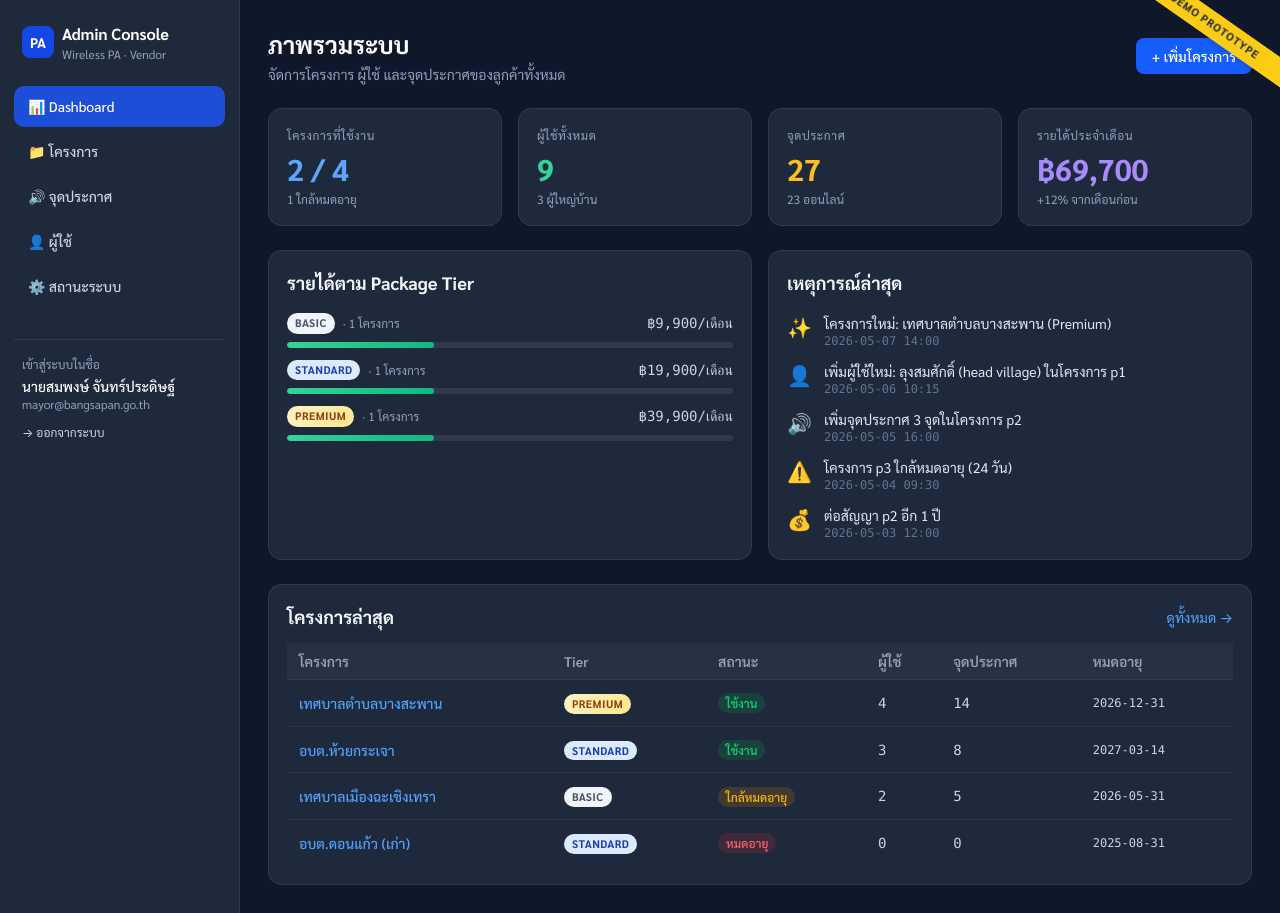
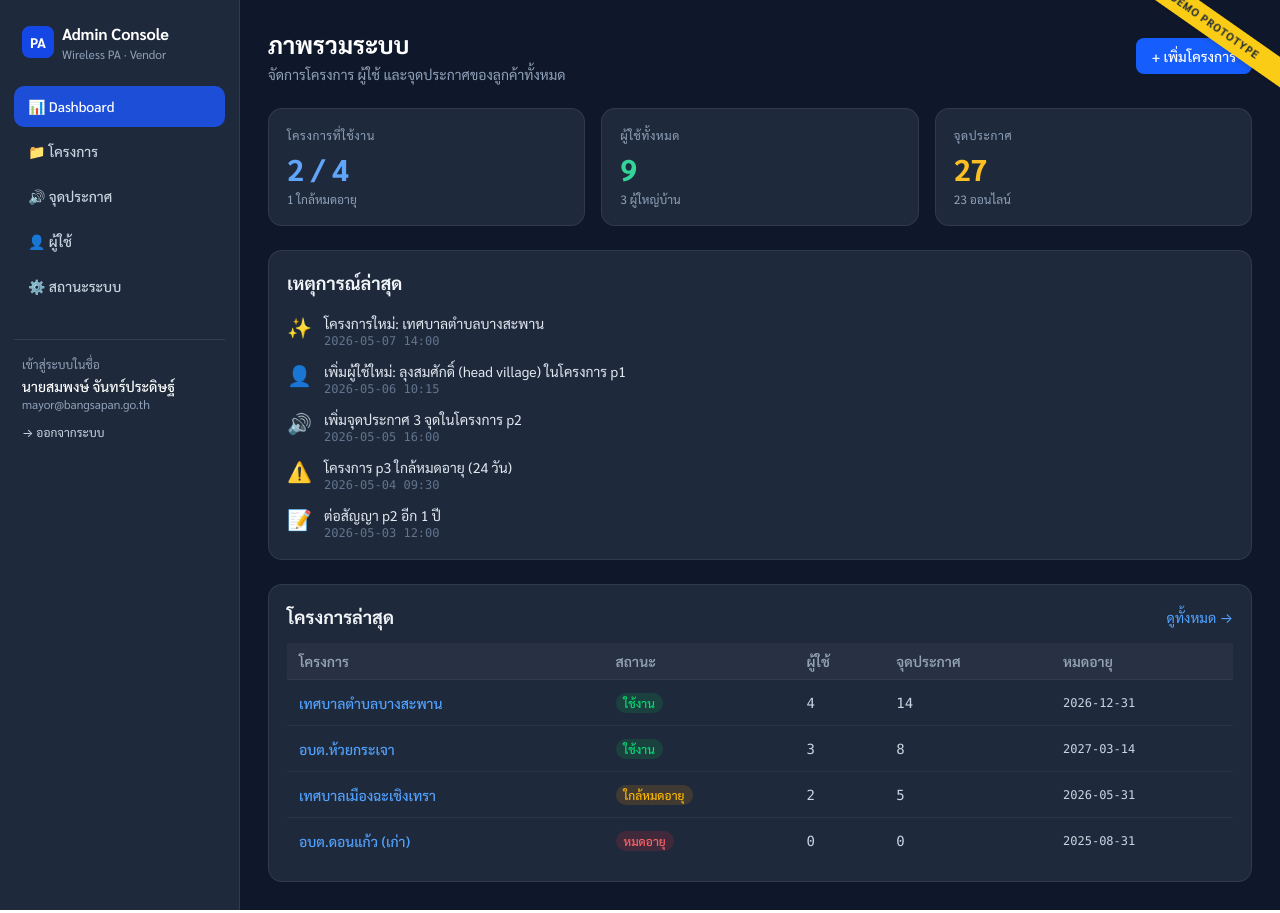
Before and after one commit to AuttakornC/TPK-IP-Phone, a Next.js app: page /admin/dashboard in a window 1280 px wide. Built offline with nearby package versions, Linux system fonts and the light colour scheme.

Commit message:
remove all package tier

```diff
--- a/src/app/admin/dashboard/page.tsx
+++ b/src/app/admin/dashboard/page.tsx
@@ -2,18 +2,16 @@
 
 import Link from 'next/link';
 import AdminShell from '@/components/AdminShell';
-import MeterBar from '@/components/ui/MeterBar';
 import StatCard from '@/components/ui/StatCard';
 import StatusPill from '@/components/ui/StatusPill';
-import TierBadge from '@/components/ui/TierBadge';
-import { PACKAGE_TIERS, PROJECTS, SPEAKERS, USERS } from '@/lib/mock';
+import { PROJECTS, SPEAKERS, USERS } from '@/lib/mock';
 
 const ACTIVITY = [
-  { t: '2026-05-07 14:00', icon: '✨', text: 'โครงการใหม่: เทศบาลตำบลบางสะพาน (Premium)' },
+  { t: '2026-05-07 14:00', icon: '✨', text: 'โครงการใหม่: เทศบาลตำบลบางสะพาน' },
   { t: '2026-05-06 10:15', icon: '👤', text: 'เพิ่มผู้ใช้ใหม่: ลุงสมศักดิ์ (head village) ในโครงการ p1' },
   { t: '2026-05-05 16:00', icon: '🔊', text: 'เพิ่มจุดประกาศ 3 จุดในโครงการ p2' },
   { t: '2026-05-04 09:30', icon: '⚠️', text: 'โครงการ p3 ใกล้หมดอายุ (24 วัน)' },
-  { t: '2026-05-03 12:00', icon: '💰', text: 'ต่อสัญญา p2 อีก 1 ปี' },
+  { t: '2026-05-03 12:00', icon: '📝', text: 'ต่อสัญญา p2 อีก 1 ปี' },
 ];
 
 export default function AdminDashboardPage() {
@@ -28,7 +26,6 @@ export default function AdminDashboardPage() {
     { label: 'โครงการที่ใช้งาน', value: `${activeProjects} / ${PROJECTS.length}`, hint: `${expiring} ใกล้หมดอายุ`, color: '#60a5fa' },
     { label: 'ผู้ใช้ทั้งหมด', value: String(totalAccounts), hint: `${headVillages} ผู้ใหญ่บ้าน`, color: '#34d399' },
     { label: 'จุดประกาศ', value: String(totalSpeakers), hint: `${onlineSpeakers} ออนไลน์`, color: '#fbbf24' },
-    { label: 'รายได้ประจำเดือน', value: '฿69,700', hint: '+12% จากเดือนก่อน', color: '#a78bfa' },
   ];
 
   return (
@@ -41,37 +38,13 @@ export default function AdminDashboardPage() {
         <Link href="/admin/projects" className="px-4 py-2 bg-blue-600 hover:bg-blue-700 text-white rounded-lg text-sm font-medium">+ เพิ่มโครงการ</Link>
       </div>
 
-      <section className="grid grid-cols-2 md:grid-cols-4 gap-4 mb-6">
+      <section className="grid grid-cols-2 md:grid-cols-3 gap-4 mb-6">
         {stats.map(s => (
           <StatCard key={s.label} variant="admin" label={s.label} value={s.value} hint={s.hint} accent={s.color} />
         ))}
       </section>
 
-      <div className="grid grid-cols-1 lg:grid-cols-2 gap-4 mb-6">
-        <section className="admin-card">
-          <h2 className="text-lg font-bold mb-4">รายได้ตาม Package Tier</h2>
-          <div className="space-y-3">
-            {PACKAGE_TIERS.map(t => {
-              const count = PROJECTS.filter(p => p.tier === t.id && p.status !== 'expired').length;
-              const total = PROJECTS.filter(p => p.status !== 'expired').length;
-              const pct = total > 0 ? Math.round((count / total) * 100) : 0;
-              return (
-                <div key={t.id}>
-                  <div className="flex items-center justify-between mb-2">
-                    <div className="flex items-center gap-2">
-                      <TierBadge tier={t.id} />
-                      <span className="text-xs text-slate-400">· {count} โครงการ</span>
-                    </div>
-                    <span className="text-sm font-mono text-slate-300">{t.price}</span>
-                  </div>
-                  <MeterBar value={pct} variant="ok" trackStyle={{ background: 'rgba(255,255,255,0.08)' }} />
-                </div>
-              );
-            })}
-          </div>
-        </section>
-
-        <section className="admin-card">
+      <section className="admin-card mb-6">
         <h2 className="text-lg font-bold mb-4">เหตุการณ์ล่าสุด</h2>
         <ul className="space-y-3 text-sm">
           {ACTIVITY.map((a, i) => (
@@ -85,7 +58,6 @@ export default function AdminDashboardPage() {
           ))}
         </ul>
       </section>
-      </div>
 
       <section className="admin-card">
         <div className="flex items-center justify-between mb-3">
@@ -97,7 +69,6 @@ export default function AdminDashboardPage() {
             <thead>
               <tr className="text-left">
                 <th className="px-3 py-2 font-semibold">โครงการ</th>
-                <th className="px-3 py-2 font-semibold">Tier</th>
                 <th className="px-3 py-2 font-semibold">สถานะ</th>
                 <th className="px-3 py-2 font-semibold">ผู้ใช้</th>
                 <th className="px-3 py-2 font-semibold">จุดประกาศ</th>
@@ -113,7 +84,6 @@ export default function AdminDashboardPage() {
                     <td className="px-3 py-3">
                       <Link href={`/admin/projects/${p.id}`} className="text-blue-400 hover:underline font-medium">{p.name}</Link>
                     </td>
-                    <td className="px-3 py-3"><TierBadge tier={p.tier} /></td>
                     <td className="px-3 py-3"><StatusPill status={p.status} /></td>
                     <td className="px-3 py-3 font-mono">{accounts}</td>
                     <td className="px-3 py-3 font-mono">{speakers}</td>
--- a/src/app/admin/projects/[id]/page.tsx
+++ b/src/app/admin/projects/[id]/page.tsx
@@ -7,8 +7,7 @@ import Avatar from '@/components/ui/Avatar';
 import OnlinePill from '@/components/ui/OnlinePill';
 import StatCard from '@/components/ui/StatCard';
 import StatusPill from '@/components/ui/StatusPill';
-import TierBadge from '@/components/ui/TierBadge';
-import { PROJECTS, ROLE_LABEL, SPEAKERS, TIER_LABEL, USERS } from '@/lib/mock';
+import { PROJECTS, ROLE_LABEL, SPEAKERS, USERS } from '@/lib/mock';
 
 const ROLE_BADGE: Record<string, string> = {
   authority: 'bg-red-500/15 text-red-400',
@@ -22,17 +21,15 @@ export default function AdminProjectDetailPage({ params }: { params: Promise<{ i
   const { id } = use(params);
   const [tab, setTab] = useState<Tab>('accounts');
   const project = PROJECTS.find(p => p.id === id) || PROJECTS[0];
-  const tier = TIER_LABEL[project.tier];
 
   const accountsInProj = USERS.filter(u => u.projectId === project.id);
   const speakersInProj = SPEAKERS.filter(s => s.projectId === project.id);
   const headVillages = accountsInProj.filter(u => u.role === 'headVillage').length;
 
   const infoCards = [
-    { label: 'ผู้ใช้', value: `${accountsInProj.length}`, hint: `${headVillages} ผู้ใหญ่บ้าน · เพดาน ${tier.maxHeadVillage}` },
-    { label: 'จุดประกาศ', value: `${speakersInProj.length} / ${tier.maxSpeakers}`, hint: `${speakersInProj.filter(s => s.online).length} ออนไลน์` },
-    { label: 'Storage MP3', value: `2.1 GB`, hint: `จาก ${tier.mp3Storage}` },
-    { label: 'ราคา/เดือน', value: tier.price, hint: 'ชำระอัตโนมัติทุกเดือน' },
+    { label: 'ผู้ใช้', value: `${accountsInProj.length}`, hint: `${headVillages} ผู้ใหญ่บ้าน` },
+    { label: 'จุดประกาศ', value: `${speakersInProj.length}`, hint: `${speakersInProj.filter(s => s.online).length} ออนไลน์` },
+    { label: 'Storage MP3', value: '2.1 GB', hint: 'ใช้งานล่าสุด' },
   ];
 
   return (
@@ -43,7 +40,6 @@ export default function AdminProjectDetailPage({ params }: { params: Promise<{ i
         <div>
           <div className="flex items-center gap-3 flex-wrap">
             <h1 className="text-2xl font-bold">{project.name}</h1>
-            <TierBadge tier={project.tier} />
             <StatusPill status={project.status} />
           </div>
           <div className="text-sm text-slate-400 mt-1">id: {project.id} · ติดต่อ: {project.contact} ({project.phone}) · สัญญา {project.contractStart} → {project.contractEnd}</div>
@@ -54,7 +50,7 @@ export default function AdminProjectDetailPage({ params }: { params: Promise<{ i
         </div>
       </div>
 
-      <section className="grid grid-cols-2 md:grid-cols-4 gap-3 mb-6">
+      <section className="grid grid-cols-2 md:grid-cols-3 gap-3 mb-6">
         {infoCards.map(c => (
           <StatCard key={c.label} variant="admin" label={c.label} value={c.value} hint={c.hint} />
         ))}
@@ -146,8 +142,8 @@ export default function AdminProjectDetailPage({ params }: { params: Promise<{ i
           </div>
           <div className="admin-card">
             <div className="text-xs text-slate-400 uppercase tracking-wider">พื้นที่ใช้งาน</div>
-            <div className="text-3xl font-bold text-white mt-2">2.1 / 100 GB</div>
-            <div className="text-xs text-slate-500 mt-1">2.1% ของ Premium quota</div>
+            <div className="text-3xl font-bold text-white mt-2">2.1 GB</div>
+            <div className="text-xs text-slate-500 mt-1">MP3 + บันทึกการประกาศ</div>
           </div>
         </section>
       )}
--- a/src/app/admin/projects/page.tsx
+++ b/src/app/admin/projects/page.tsx
@@ -5,20 +5,16 @@ import { useState } from 'react';
 import AdminShell from '@/components/AdminShell';
 import Modal from '@/components/ui/Modal';
 import StatusPill from '@/components/ui/StatusPill';
-import TierBadge from '@/components/ui/TierBadge';
-import { PACKAGE_TIERS, PROJECTS, SPEAKERS, TIER_LABEL, USERS } from '@/lib/mock';
+import { PROJECTS, SPEAKERS, USERS } from '@/lib/mock';
 
 export default function AdminProjectsPage() {
   const [search, setSearch] = useState('');
   const [filterStatus, setFilterStatus] = useState('');
-  const [filterTier, setFilterTier] = useState('');
   const [showModal, setShowModal] = useState(false);
-  const [tierChoice, setTierChoice] = useState('standard');
 
   const filtered = PROJECTS.filter(p =>
     (!search || p.name.toLowerCase().includes(search.toLowerCase())) &&
-    (!filterStatus || p.status === filterStatus) &&
-    (!filterTier || p.tier === filterTier)
+    (!filterStatus || p.status === filterStatus)
   );
 
   return (
@@ -39,38 +35,26 @@ export default function AdminProjectsPage() {
           <option value="expiring">ใกล้หมดอายุ</option>
           <option value="expired">หมดอายุ</option>
         </select>
-        <select value={filterTier} onChange={e => setFilterTier(e.target.value)} className="px-3 py-2 rounded-lg text-sm">
-          <option value="">ทุก tier</option>
-          <option value="basic">Basic</option>
-          <option value="standard">Standard</option>
-          <option value="premium">Premium</option>
-        </select>
       </div>
 
       <section className="grid grid-cols-1 md:grid-cols-2 xl:grid-cols-3 gap-4">
         {filtered.map(p => {
-          const tier = TIER_LABEL[p.tier];
           const accounts = USERS.filter(u => u.projectId === p.id).length;
           const speakers = SPEAKERS.filter(s => s.projectId === p.id).length;
           return (
             <Link key={p.id} href={`/admin/projects/${p.id}`} className="admin-card hover:border-blue-500 transition block" style={{ textDecoration: 'none' }}>
-              <div className="flex items-start justify-between gap-2 mb-3">
-                <div className="flex-1 min-w-0">
-                  <div className="font-bold text-white truncate" style={{ fontSize: 17 }}>{p.name}</div>
-                  <div className="text-xs text-slate-500 font-mono">id: {p.id}</div>
-                </div>
-                <TierBadge tier={p.tier} />
+              <div className="mb-3">
+                <div className="font-bold text-white truncate" style={{ fontSize: 17 }}>{p.name}</div>
+                <div className="text-xs text-slate-500 font-mono">id: {p.id}</div>
               </div>
               <div className="grid grid-cols-2 gap-2 mb-3">
                 <div className="bg-slate-900 rounded-lg p-2">
                   <div className="text-xs text-slate-500">ผู้ใช้</div>
                   <div className="text-lg font-bold text-white">{accounts}</div>
-                  <div className="text-[10px] text-slate-500">เพดาน {tier.maxHeadVillage} head village</div>
                 </div>
                 <div className="bg-slate-900 rounded-lg p-2">
                   <div className="text-xs text-slate-500">จุดประกาศ</div>
                   <div className="text-lg font-bold text-white">{speakers}</div>
-                  <div className="text-[10px] text-slate-500">เพดาน {tier.maxSpeakers} จุด</div>
                 </div>
               </div>
               <div className="flex items-center justify-between text-xs">
@@ -113,19 +97,6 @@ export default function AdminProjectsPage() {
                     <input type="date" defaultValue="2027-05-07" className="w-full px-3 py-2 border border-slate-300 rounded-lg text-sm" />
                   </div>
                 </div>
-                <div>
-                  <label className="block text-xs font-medium text-slate-600 mb-2">เลือก Package</label>
-                  <div className="grid grid-cols-3 gap-2">
-                    {PACKAGE_TIERS.map(t => (
-                      <label key={t.id} className={`cursor-pointer rounded-xl border-2 p-3 text-center ${tierChoice === t.id ? 'border-blue-500 bg-blue-50' : 'border-slate-200'}`}>
-                        <input type="radio" name="tier" value={t.id} className="sr-only" checked={tierChoice === t.id} onChange={() => setTierChoice(t.id)} />
-                        <div className="font-bold text-slate-900">{t.name}</div>
-                        <div className="text-xs text-slate-500 mt-1">{t.price}</div>
-                        <div className="text-[10px] text-slate-500 mt-1">{t.maxSpeakers} จุด · {t.maxHeadVillage} ผู้ใหญ่บ้าน</div>
-                      </label>
-                    ))}
-                  </div>
-                </div>
                 <div className="grid grid-cols-2 gap-3">
                   <div>
                     <label className="block text-xs font-medium text-slate-600 mb-1">ผู้ติดต่อ</label>
--- a/src/app/admin/speakers/page.tsx
+++ b/src/app/admin/speakers/page.tsx
@@ -4,7 +4,6 @@ import { useState } from 'react';
 import AdminShell from '@/components/AdminShell';
 import Modal from '@/components/ui/Modal';
 import OnlinePill from '@/components/ui/OnlinePill';
-import TierBadge from '@/components/ui/TierBadge';
 import { PROJECTS, SPEAKERS, USERS, ZONE_LABEL } from '@/lib/mock';
 
 export default function AdminSpeakersPage() {
@@ -78,10 +77,7 @@ export default function AdminSpeakersPage() {
                 <tr key={s.id} className="border-t border-white/5 hover:bg-white/5">
                   <td className="px-3 py-3 font-medium text-white">{s.name}</td>
                   <td className="px-3 py-3">
-                    <span className="inline-flex items-center gap-2">
-                      {proj && <TierBadge tier={proj.tier} />}
-                      <span className="text-slate-300 text-xs">{proj?.name}</span>
-                    </span>
+                    <span className="text-slate-300 text-xs">{proj?.name}</span>
                   </td>
                   <td className="px-3 py-3 font-mono text-slate-300">{s.ext}</td>
                   <td className="px-3 py-3 text-slate-300">{ZONE_LABEL[s.zone]} · {s.area}</td>
--- a/src/app/globals.css
+++ b/src/app/globals.css
@@ -285,9 +285,3 @@ html, body { font-family: 'Sarabun', system-ui, -apple-system, 'Segoe UI', sans-
   .admin-body .admin-shell { grid-template-columns: 1fr; }
   .admin-body aside.admin-side { display: none; }
 }
-
-/* Tier badges */
-.tier-badge { display: inline-flex; align-items: center; gap: 4px; padding: 2px 8px; font-size: 11px; font-weight: 700; border-radius: 9999px; text-transform: uppercase; letter-spacing: 0.04em; }
-.tier-badge.basic    { background: #f1f5f9; color: #475569; }
-.tier-badge.standard { background: #dbeafe; color: #1e40af; }
-.tier-badge.premium  { background: linear-gradient(135deg, #fef3c7, #fde68a); color: #92400e; }
--- a/src/components/ui/TierBadge.tsx
+++ /dev/null
@@ -1,9 +0,0 @@
-import { TIER_LABEL, type TierId } from '@/lib/mock';
-
-interface Props {
-  tier: TierId;
-}
-
-export default function TierBadge({ tier }: Props) {
-  return <span className={`tier-badge ${tier}`}>{TIER_LABEL[tier].name}</span>;
-}
--- a/src/lib/mock.ts
+++ b/src/lib/mock.ts
@@ -2,31 +2,17 @@
 // Throwaway data for client demo. No real speakers, users, or logs.
 
 export type RoleId = 'admin' | 'authority' | 'officer' | 'headVillage';
-export type TierId = 'basic' | 'standard' | 'premium';
 export type ProjectStatus = 'active' | 'expiring' | 'expired';
 export type LogType = 'emergency' | 'group' | 'single' | 'scheduled' | 'mp3';
 
 export interface Project {
   id: string;
   name: string;
-  tier: TierId;
   contractStart: string;
   contractEnd: string;
   status: ProjectStatus;
   contact: string;
   phone: string;
-}
-
-export interface PackageTier {
-  id: TierId;
-  name: string;
-  price: string;
-  maxSpeakers: number;
-  maxHeadVillage: number;
-  mp3Storage: string;
-  recordingDays: number;
-  color: string;
-  features: string[];
 }
 
 export interface Speaker {
@@ -121,23 +107,11 @@ export interface Schedule {
 
 // ============= PROJECTS =============
 export const PROJECTS: Project[] = [
-  { id: 'p1', name: 'เทศบาลตำบลบางสะพาน', tier: 'premium', contractStart: '2026-01-01', contractEnd: '2026-12-31', status: 'active', contact: 'นายสมพงษ์ จันทร์ประดิษฐ์', phone: '032-555-1234' },
-  { id: 'p2', name: 'อบต.ห้วยกระเจา', tier: 'standard', contractStart: '2026-03-15', contractEnd: '2027-03-14', status: 'active', contact: 'นางสุดา รักไทย', phone: '034-666-5678' },
-  { id: 'p3', name: 'เทศบาลเมืองฉะเชิงเทรา', tier: 'basic', contractStart: '2025-06-01', contractEnd: '2026-05-31', status: 'expiring', contact: 'นายกฤษณะ พงษ์ไทย', phone: '038-777-9012' },
-  { id: 'p4', name: 'อบต.ดอนแก้ว (เก่า)', tier: 'standard', contractStart: '2024-09-01', contractEnd: '2025-08-31', status: 'expired', contact: 'นายเอกชัย แสงสว่าง', phone: '053-888-3456' },
+  { id: 'p1', name: 'เทศบาลตำบลบางสะพาน', contractStart: '2026-01-01', contractEnd: '2026-12-31', status: 'active', contact: 'นายสมพงษ์ จันทร์ประดิษฐ์', phone: '032-555-1234' },
+  { id: 'p2', name: 'อบต.ห้วยกระเจา', contractStart: '2026-03-15', contractEnd: '2027-03-14', status: 'active', contact: 'นางสุดา รักไทย', phone: '034-666-5678' },
+  { id: 'p3', name: 'เทศบาลเมืองฉะเชิงเทรา', contractStart: '2025-06-01', contractEnd: '2026-05-31', status: 'expiring', contact: 'นายกฤษณะ พงษ์ไทย', phone: '038-777-9012' },
+  { id: 'p4', name: 'อบต.ดอนแก้ว (เก่า)', contractStart: '2024-09-01', contractEnd: '2025-08-31', status: 'expired', contact: 'นายเอกชัย แสงสว่าง', phone: '053-888-3456' },
 ];
-
-// ============= PACKAGE TIERS =============
-export const PACKAGE_TIERS: PackageTier[] = [
-  { id: 'basic', name: 'Basic', price: '฿9,900/เดือน', maxSpeakers: 10, maxHeadVillage: 1, mp3Storage: '5 GB', recordingDays: 30, color: 'slate',
-    features: ['ประกาศพื้นฐาน', 'ตั้งเวลา', 'log 30 วัน'] },
-  { id: 'standard', name: 'Standard', price: '฿19,900/เดือน', maxSpeakers: 25, maxHeadVillage: 3, mp3Storage: '20 GB', recordingDays: 90, color: 'blue',
-    features: ['ทุกอย่างใน Basic', 'TTS ภาษาไทย', 'รายงานรายเดือน', 'log 90 วัน'] },
-  { id: 'premium', name: 'Premium', price: '฿39,900/เดือน', maxSpeakers: 100, maxHeadVillage: 10, mp3Storage: '100 GB', recordingDays: 180, color: 'amber',
-    features: ['ทุกอย่างใน Standard', 'API access', 'ทีมซัพพอร์ตเฉพาะ', 'log 180 วัน', 'รายงานเชิงลึกหลายโซน'] },
-];
-
-export const TIER_LABEL: Record<TierId, PackageTier> = Object.fromEntries(PACKAGE_TIERS.map(t => [t.id, t])) as Record<TierId, PackageTier>;
 
 // ============= SPEAKERS =============
 export const SPEAKERS: Speaker[] = [
```
Lines whose indentation alone changed are shown as unchanged.
